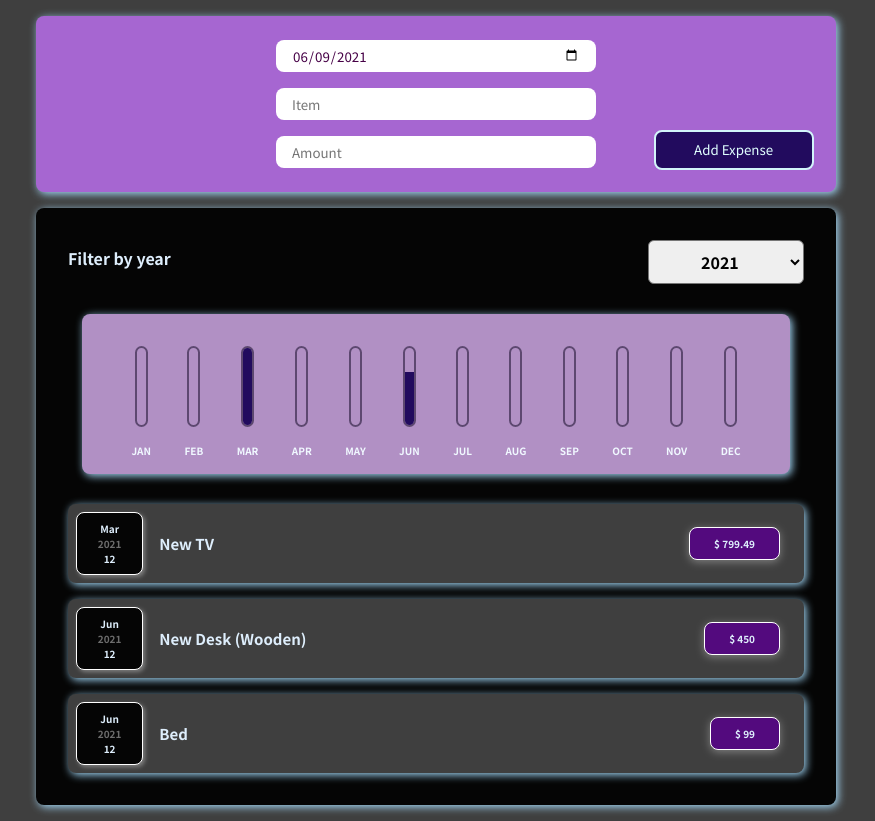
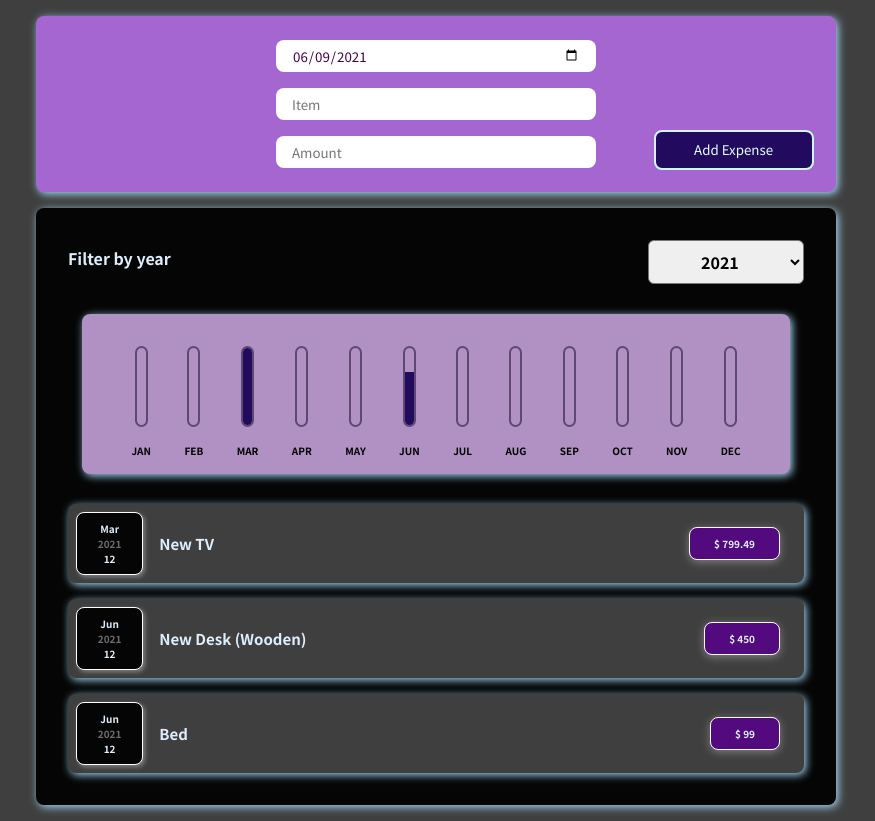
Before and after one commit to ViswaMsd/Expense-Tracker, a React (Create React App) app: page / in a window 1280 px wide. Shown: the whole page, without its empty margins (204-1079 px from the left). Built offline with nearby package versions, Linux system fonts and the light colour scheme.

Commit message:
nothing much

```diff
--- a/src/components/ChartBar.css
+++ b/src/components/ChartBar.css
@@ -24,7 +24,7 @@
 }
 .chartBar__lable {
   height: 5%;
-  color: aliceblue;
+  color:black;
   text-align: center;
 }
 
```
